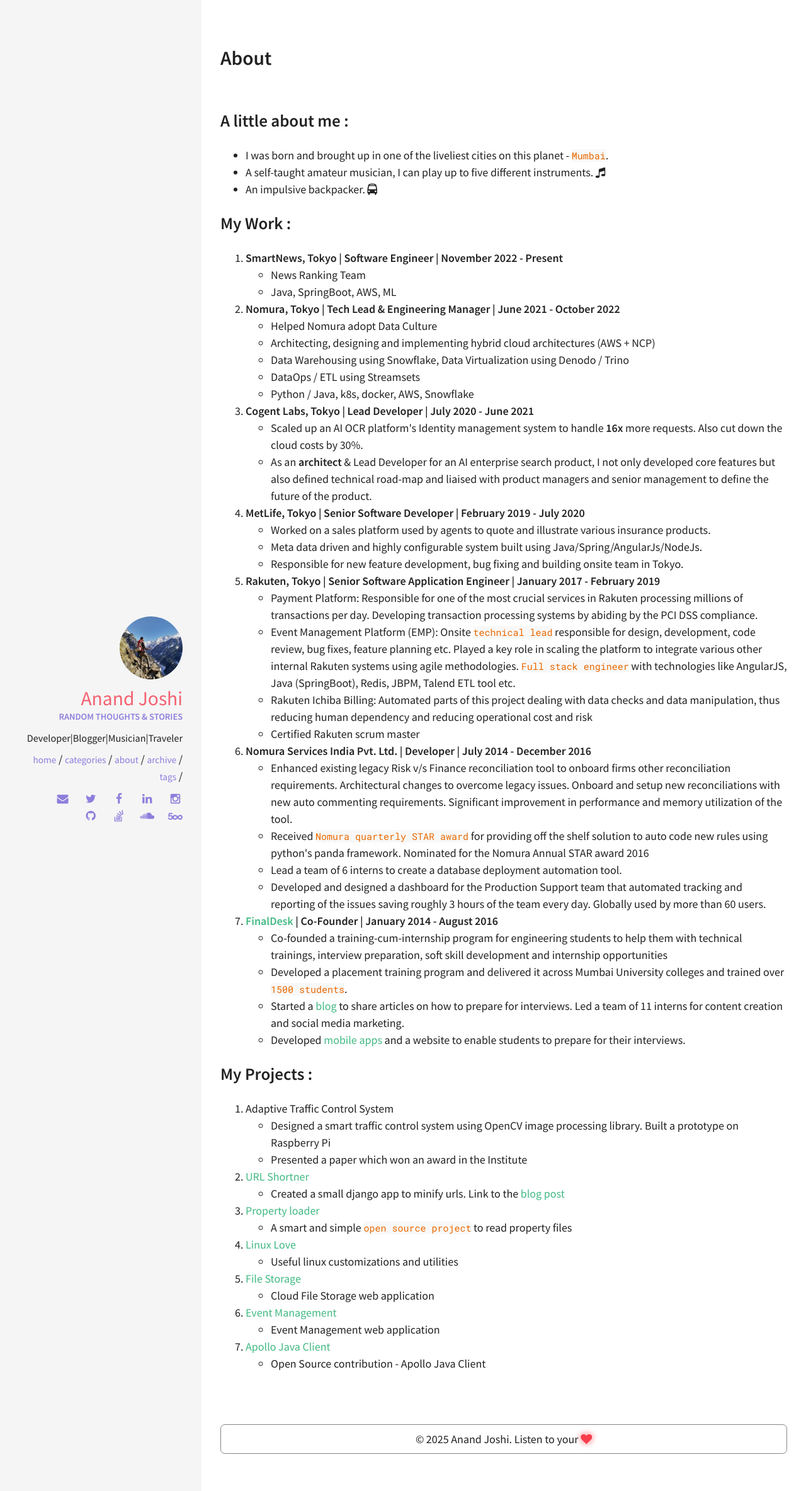
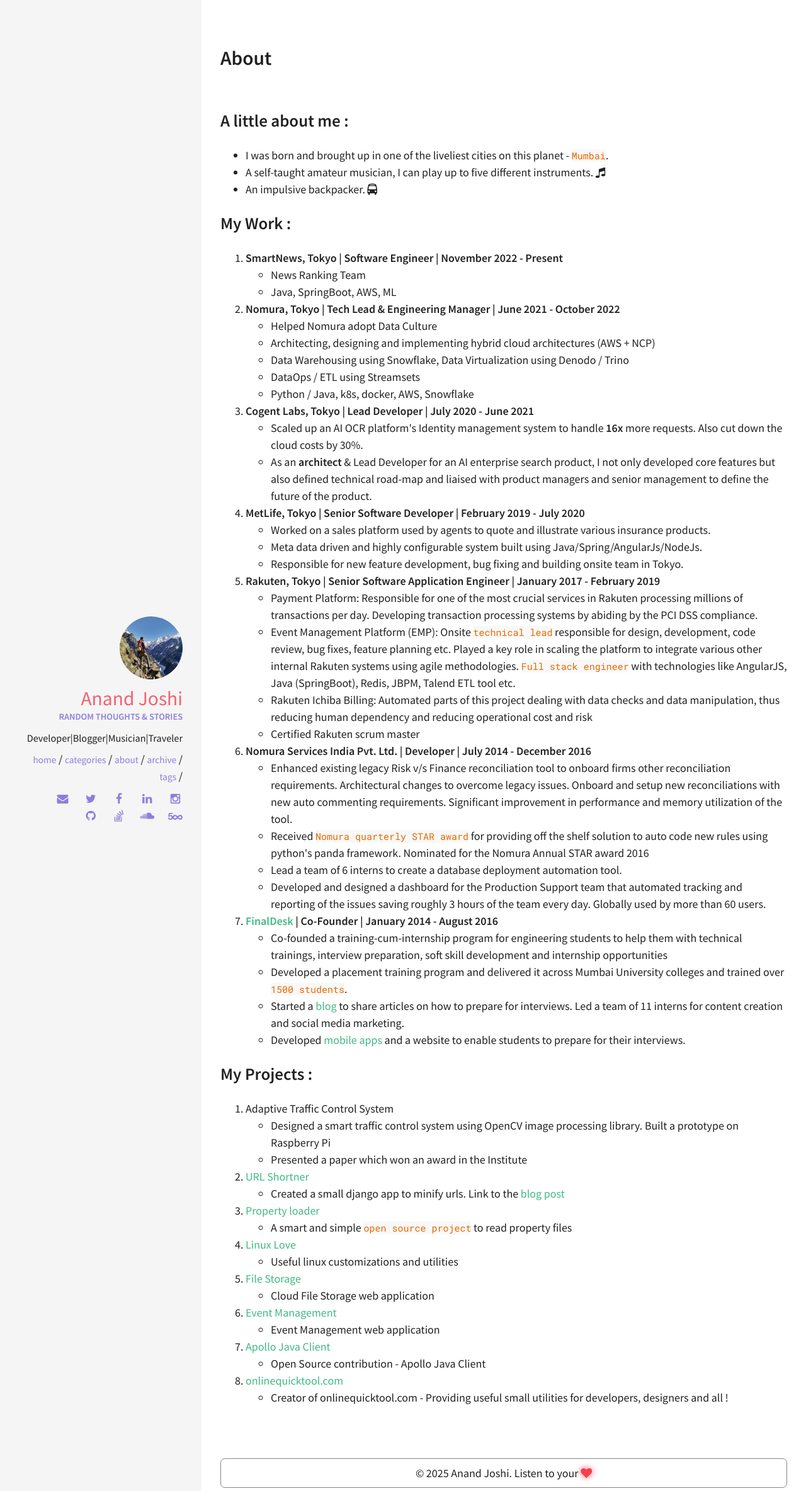
Before and after one commit to anandjoshi91/anandjoshi91.github.io, a Jekyll site: the page built from pages/about/index.html, in a window 1280 px wide. Shown: the whole page at 63% size. Built offline with Jekyll 4.4.1, drawn with Linux system fonts in a browser that asks for light colours.

Commit message:
add project onlinequicktool

```diff
--- a/pages/about/index.html
+++ b/pages/about/index.html
@@ -202,4 +202,12 @@
 			</li>
 		</ul>
 	</li>
+	<li>
+		<a href="https://onlinequicktool.com/" target="_blank">onlinequicktool.com</a>
+		<ul>
+			<li>
+				Creator of onlinequicktool.com - Providing useful small utilities for developers, designers and all !
+			</li>
+		</ul>
+	</li>
 </ol>
```
